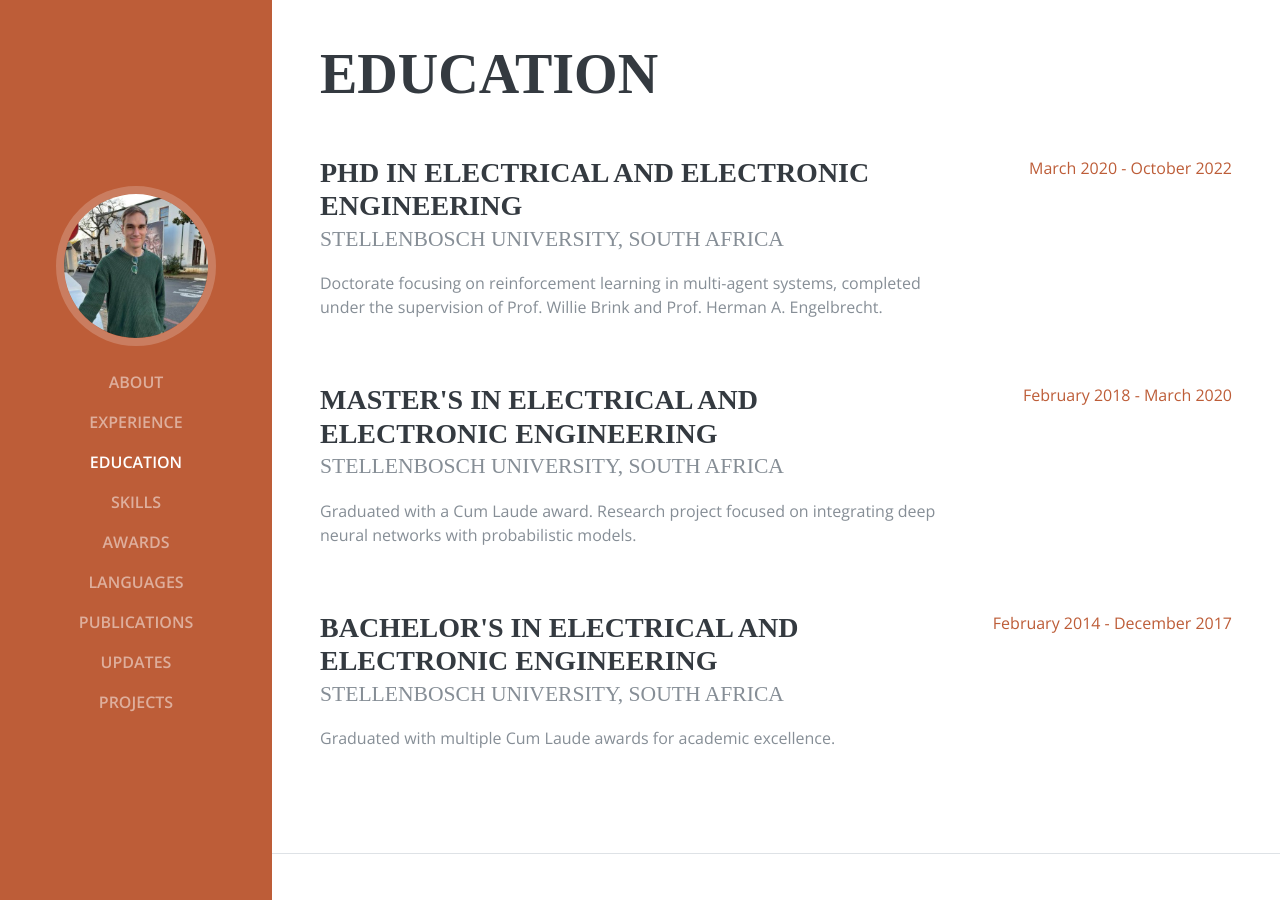
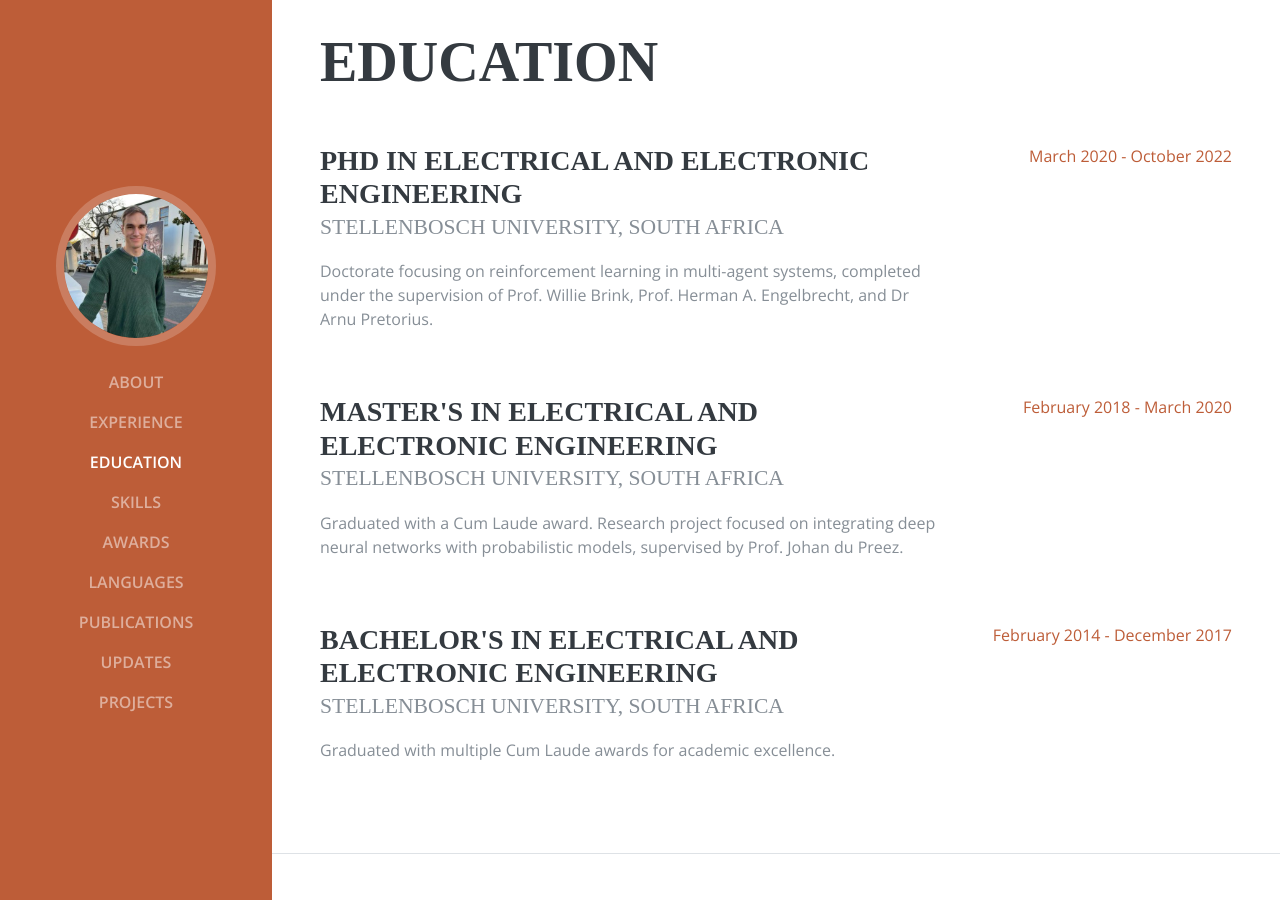
Before and after one commit to DriesSmit/DriesSmit.github.io, a Jekyll site: the page resume-test/index.html, which Jekyll copies as it is, in a window 1280 px wide and 900 px high, scrolled down 1846 px. Built offline with Jekyll 4.4.1, drawn with Linux system fonts in a browser that asks for light colours; some web fonts are replaced.

Commit message:
feat: minor cleanups

```diff
--- a/resume-test/index.html
+++ b/resume-test/index.html
@@ -137,7 +137,7 @@
           <div class="resume-content mr-auto">
             <h3 class="mb-0">PhD in Electrical and Electronic Engineering</h3>
             <div class="subheading mb-3">Stellenbosch University, South Africa</div>
-            <p>Doctorate focusing on reinforcement learning in multi-agent systems, completed under the supervision of Prof. Willie Brink and Prof. Herman A. Engelbrecht.</p>
+            <p>Doctorate focusing on reinforcement learning in multi-agent systems, completed under the supervision of Prof. Willie Brink, Prof. Herman A. Engelbrecht, and Dr Arnu Pretorius.</p>
           </div>
           <div class="resume-date text-md-right">
             <span class="text-primary">March 2020 - October 2022</span>
@@ -148,7 +148,7 @@
           <div class="resume-content mr-auto">
             <h3 class="mb-0">Master's in Electrical and Electronic Engineering</h3>
             <div class="subheading mb-3">Stellenbosch University, South Africa</div>
-            <p>Graduated with a Cum Laude award. Research project focused on integrating deep neural networks with probabilistic models.</p>
+            <p>Graduated with a Cum Laude award. Research project focused on integrating deep neural networks with probabilistic models, supervised by Prof. Johan du Preez.</p>
           </div>
           <div class="resume-date text-md-right">
             <span class="text-primary">February 2018 - March 2020</span>
@@ -247,6 +247,8 @@
           </div>
         </div>
 
+        <div style="margin-bottom: 200px;"></div>
+
         <div>
           <h3>Curious Agents</h3>
           <p>A project series exploring curiosity-driven reinforcement learning methods. The series focuses on building RL agents without explicit reward functions:</p>
@@ -254,7 +256,7 @@
           <p><strong>Curious Agents II: Solving MountainCar without Rewards:</strong> <a href="https://medium.com/@dries.epos/curious-agents-ii-solving-mountaincar-without-rewards-c49ae2177819" target="_blank">This post</a> demonstrates training an agent to solve MountainCar without providing external rewards.</p>
           <div class="d-flex justify-content-center">
             <div class="col-md-6 d-flex justify-content-center align-items-center">
-              <img src="img/mountain_car.gif" alt="Home" width="100%">
+              <img src="img/mountain_car.gif" alt="Home" width="80%">
             </div>
           </div>
           <p><strong>Curious Agents III: BYOL-Explore:</strong> <a href="https://medium.com/@dries.epos/curious-agents-iii-byol-explore-93f34fa6146a" target="_blank">Next</a> in the series, I implement DeepMind's BYOL-Explore and demonstrate its effectiveness on JAX-based environments.</p>
@@ -266,7 +268,7 @@
           <p><strong>Curious Agents IV: BYOL-Hindsight:</strong> The <a href="https://medium.com/@dries.epos/curious-agents-iv-byol-hindsight-318c559175f0" target="_blank">latest post</a> discusses BYOL-Hindsight, which addresses limitations in previous curiosity-based algorithms. I tested the algorithm in a custom 2D Minecraft-like environment.</p>
           <div class="d-flex justify-content-center">
             <div class="col-md-6 d-flex justify-content-center align-items-center">
-              <img src="img/minecraft.gif" alt="Home" width="100%">
+              <img src="img/minecraft.gif" alt="Home" width="80%">
             </div>
           </div>
         </div>
```
Also changed, not shown: other parts of resume-test/index.html (+1 -1 lines).
